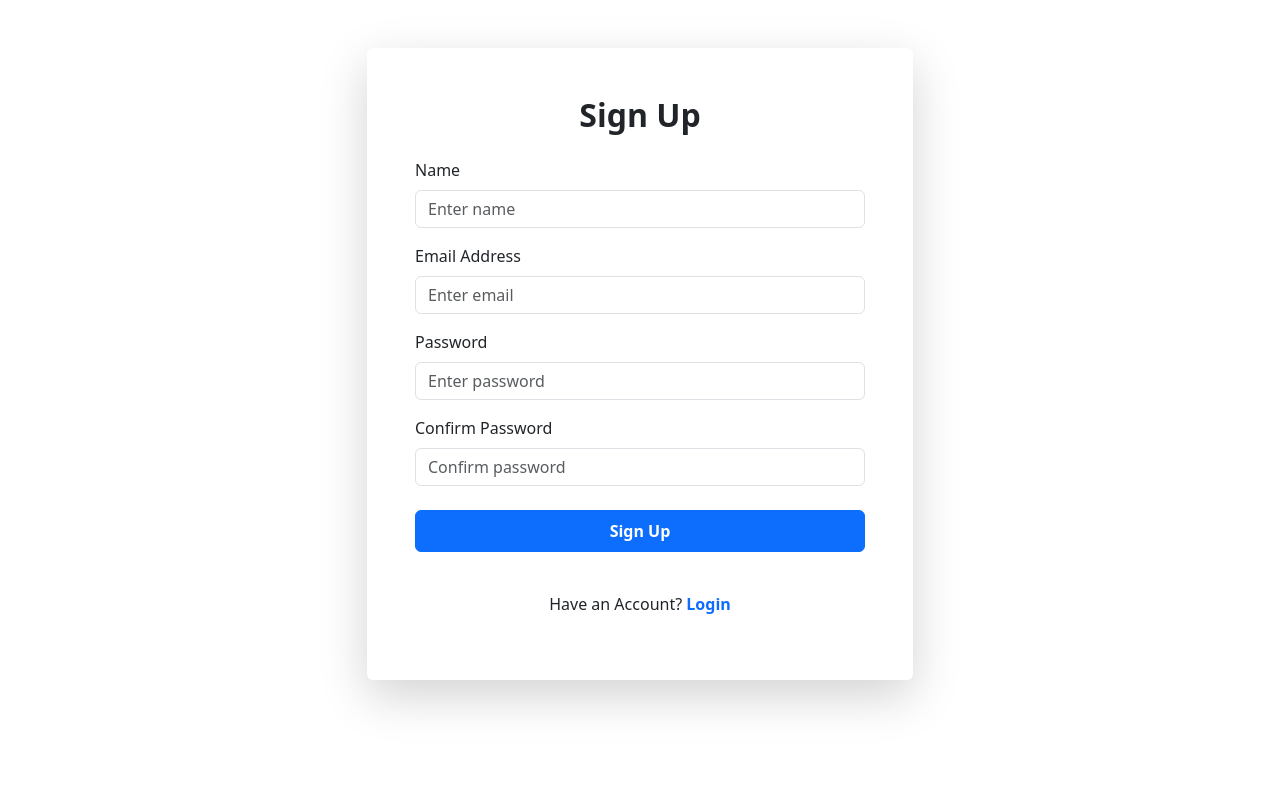
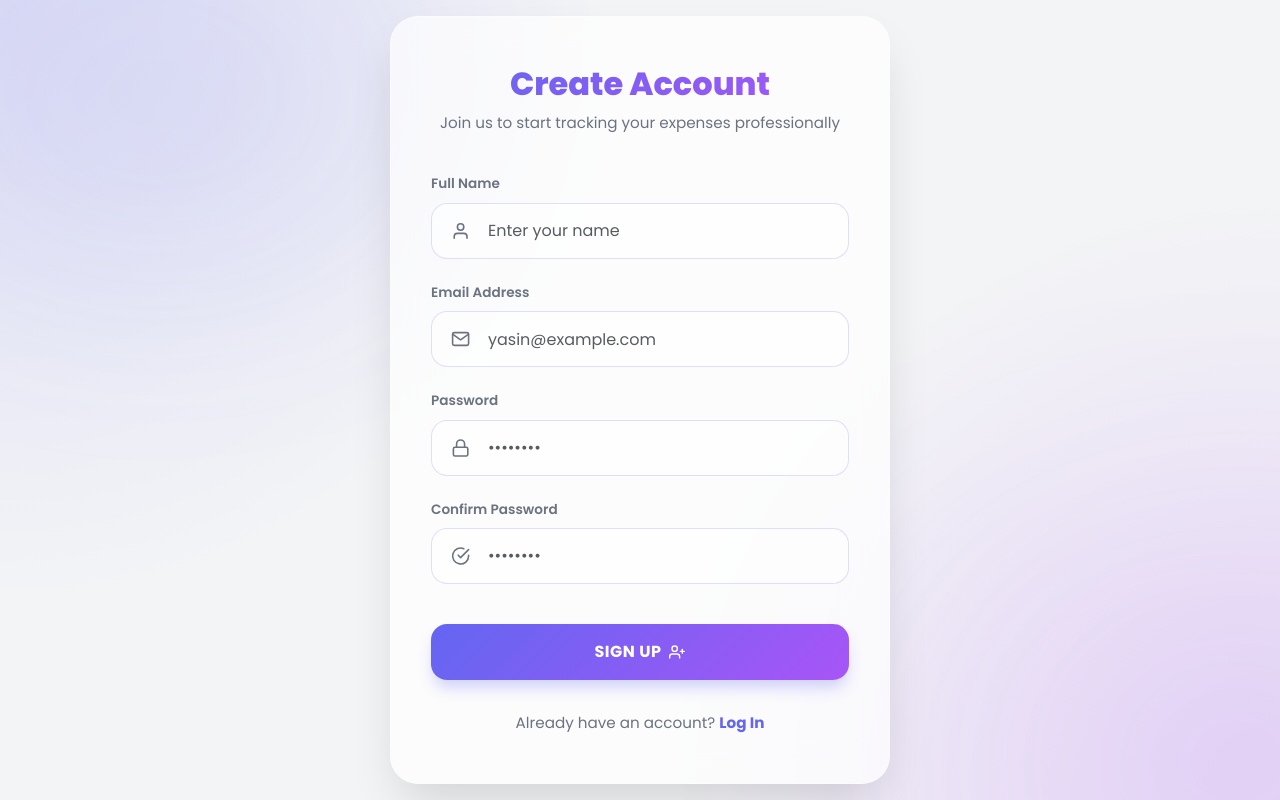
Before and after one commit to Junaid-Taqi/expense-management, a React (Create React App) app: page /signup in a window 1280 px wide. Built offline with nearby package versions, Linux system fonts and the light colour scheme.

Commit message:
login page UI

```diff
--- a/package.json
+++ b/package.json
@@ -15,6 +15,7 @@
     "react": "^19.2.4",
     "react-bootstrap": "^2.10.10",
     "react-dom": "^19.2.4",
+    "react-google-recaptcha": "^3.1.0",
     "react-icons": "^5.6.0",
     "react-redux": "^9.2.0",
     "react-router-dom": "^7.13.2",
--- a/public/index.html
+++ b/public/index.html
@@ -24,7 +24,11 @@
       work correctly both with client-side routing and a non-root public URL.
       Learn how to configure a non-root public URL by running `npm run build`.
     -->
-    <title>React App</title>
+    <title>Expense Management</title>
+    <!-- Google Fonts: Poppins and Inter -->
+    <link rel="preconnect" href="https://fonts.googleapis.com">
+    <link rel="preconnect" href="https://fonts.gstatic.com" crossorigin>
+    <link href="https://fonts.googleapis.com/css2?family=Inter:ital,opsz,wght@0,14..32,100..900;1,14..32,100..900&family=Poppins:ital,wght@0,100;0,200;0,300;0,400;0,500;0,600;0,700;0,800;0,900;1,100;1,200;1,300;1,400;1,500;1,600;1,700;1,800;1,900&display=swap" rel="stylesheet">
   </head>
   <body>
     <noscript>You need to enable JavaScript to run this app.</noscript>
--- /dev/null
+++ b/src/pages/Auth/Auth.css
@@ -0,0 +1,266 @@
+.auth-page {
+  min-height: 100vh;
+  display: flex;
+  align-items: center;
+  justify-content: center;
+  background: radial-gradient(circle at top left, rgba(99, 102, 241, 0.15) 0%, transparent 40%),
+              radial-gradient(circle at bottom right, rgba(168, 85, 247, 0.15) 0%, transparent 40%),
+              var(--bg-color);
+  font-family: 'Poppins', sans-serif;
+  overflow: hidden;
+  position: relative;
+}
+
+.auth-page::before {
+  content: '';
+  position: absolute;
+  top: -10%;
+  left: -10%;
+  width: 40%;
+  height: 40%;
+  background: var(--primary-color);
+  filter: blur(120px);
+  opacity: 0.1;
+  border-radius: 50%;
+  animation: float 15s infinite alternate ease-in-out;
+}
+
+.auth-page::after {
+  content: '';
+  position: absolute;
+  bottom: -10%;
+  right: -10%;
+  width: 40%;
+  height: 40%;
+  background: var(--secondary-color);
+  filter: blur(120px);
+  opacity: 0.15;
+  border-radius: 50%;
+  animation: float 20s infinite alternate-reverse ease-in-out;
+}
+
+@keyframes float {
+  from { transform: translate(0, 0) scale(1); }
+  to { transform: translate(100px, 50px) scale(1.2); }
+}
+
+.auth-card {
+  background: rgba(255, 255, 255, 0.7);
+  backdrop-filter: blur(20px);
+  -webkit-backdrop-filter: blur(20px);
+  border: 1px solid rgba(255, 255, 255, 0.3);
+  border-radius: 28px;
+  box-shadow: 0 25px 50px -12px rgba(0, 0, 0, 0.15);
+  width: 100%;
+  max-width: 450px;
+  padding: 3rem 2.5rem;
+  z-index: 10;
+  animation: fadeInUp 0.8s cubic-bezier(0.2, 0.8, 0.2, 1);
+}
+
+[data-bs-theme="dark"] .auth-card {
+  background: rgba(30, 41, 59, 0.7);
+  border: 1px solid rgba(255, 255, 255, 0.1);
+  box-shadow: 0 25px 50px -12px rgba(0, 0, 0, 0.5);
+}
+
+@keyframes fadeInUp {
+  from {
+    opacity: 0;
+    transform: translateY(30px);
+  }
+  to {
+    opacity: 1;
+    transform: translateY(0);
+  }
+}
+
+.auth-header {
+  text-align: center;
+  margin-bottom: 2.5rem;
+}
+
+.auth-header h2 {
+  font-weight: 800;
+  font-size: 2rem;
+  margin-bottom: 0.5rem;
+  background: linear-gradient(135deg, var(--primary-color), var(--secondary-color));
+  -webkit-background-clip: text;
+  -webkit-text-fill-color: transparent;
+  background-clip: text;
+}
+
+.auth-header p {
+  color: var(--text-muted);
+  font-size: 0.95rem;
+}
+
+.auth-input-group {
+  position: relative;
+  margin-bottom: 1.5rem;
+}
+
+.auth-input-icon {
+  position: absolute;
+  top: 50%;
+  left: 1.25rem;
+  transform: translateY(-50%);
+  color: var(--text-muted);
+  font-size: 1.2rem;
+  transition: color 0.3s ease;
+  z-index: 5;
+}
+
+.auth-input {
+  background: rgba(255, 255, 255, 0.5) !important;
+  border: 1.5px solid rgba(99, 102, 241, 0.2) !important; /* Elegant subtle border */
+  border-radius: 16px !important;
+  padding: 12px 12px 12px 3.5rem !important;
+  font-size: 1rem !important;
+  height: 56px !important;
+  transition: all 0.3s cubic-bezier(0.4, 0, 0.2, 1) !important;
+  color: var(--text-main) !important;
+}
+
+[data-bs-theme="dark"] .auth-input {
+  background: rgba(15, 23, 42, 0.5) !important;
+  border: 1.5px solid rgba(255, 255, 255, 0.1) !important;
+}
+
+.auth-input:focus {
+  background: var(--bg-card) !important;
+  border-color: var(--primary-color) !important;
+  box-shadow: 0 0 0 4px rgba(99, 102, 241, 0.15) !important;
+  transform: translateY(-2px);
+}
+
+.auth-input:focus + .auth-input-icon {
+  color: var(--primary-color);
+}
+
+.auth-label {
+  font-weight: 600;
+  font-size: 0.85rem;
+  color: var(--text-muted);
+  margin-bottom: 0.5rem;
+  display: block;
+}
+
+.auth-btn {
+  background: linear-gradient(135deg, var(--primary-color) 0%, var(--secondary-color) 100%) !important;
+  border: none !important;
+  border-radius: 16px !important;
+  height: 56px !important;
+  font-weight: 700 !important;
+  font-size: 1rem !important;
+  letter-spacing: 0.5px !important;
+  text-transform: uppercase !important;
+  box-shadow: 0 10px 15px -3px rgba(99, 102, 241, 0.3) !important;
+  transition: all 0.3s cubic-bezier(0.4, 0, 0.2, 1) !important;
+  margin-top: 1rem;
+}
+
+.auth-btn:hover:not(:disabled) {
+  transform: translateY(-3px) scale(1.02);
+  box-shadow: 0 20px 25px -5px rgba(99, 102, 241, 0.4) !important;
+}
+
+.auth-btn:active:not(:disabled) {
+  transform: translateY(0);
+}
+
+.auth-footer {
+  text-align: center;
+  margin-top: 2rem;
+  font-size: 0.95rem;
+  color: var(--text-muted);
+}
+
+.auth-link {
+  color: var(--primary-color);
+  font-weight: 700;
+  text-decoration: none;
+  transition: color 0.2s;
+}
+
+.auth-link:hover {
+  color: var(--secondary-color);
+  text-decoration: underline;
+}
+
+.error-alert {
+  border-radius: 16px !important;
+  border: none !important;
+  background: rgba(239, 68, 68, 0.1) !important;
+  color: #ef4444 !important;
+  font-weight: 500 !important;
+  margin-bottom: 1.5rem !important;
+  animation: shake 0.4s cubic-bezier(.36,.07,.19,.97) both;
+}
+
+/* reCAPTCHA Placeholder Styles */
+.captcha-container {
+  background: rgba(255, 255, 255, 0.5);
+  border: 1px solid rgba(0, 0, 0, 0.1);
+  border-radius: 8px;
+  padding: 12px 15px;
+  display: flex;
+  align-items: center;
+  justify-content: space-between;
+  margin-bottom: 1.5rem;
+  box-shadow: 0 2px 5px rgba(0,0,0,0.05);
+}
+
+[data-bs-theme="dark"] .captcha-container {
+  background: rgba(15, 23, 42, 0.5);
+  border: 1px solid rgba(255, 255, 255, 0.1);
+}
+
+.captcha-content {
+  display: flex;
+  align-items: center;
+  gap: 12px;
+}
+
+.captcha-checkbox {
+  width: 28px;
+  height: 28px;
+  border: 2px solid #c1c1c1;
+  border-radius: 3px;
+  background: #fff;
+  cursor: pointer;
+  transition: all 0.2s;
+}
+
+.captcha-label {
+  font-size: 0.9rem;
+  color: #555;
+  font-weight: 500;
+}
+
+[data-bs-theme="dark"] .captcha-label {
+  color: #94a3b8;
+}
+
+.captcha-logo {
+  display: flex;
+  flex-direction: column;
+  align-items: center;
+  gap: 2px;
+}
+
+.captcha-logo img {
+  width: 32px;
+}
+
+.captcha-logo span {
+  font-size: 0.65rem;
+  color: #9b9b9b;
+}
+
+@keyframes shake {
+  10%, 90% { transform: translate3d(-1px, 0, 0); }
+  20%, 80% { transform: translate3d(2px, 0, 0); }
+  30%, 50%, 70% { transform: translate3d(-4px, 0, 0); }
+  40%, 60% { transform: translate3d(4px, 0, 0); }
+}
--- a/src/pages/Auth/Login.js
+++ b/src/pages/Auth/Login.js
@@ -1,12 +1,16 @@
 import React, { useState, useEffect } from 'react';
-import { Form, Button, Card, Alert, Container, Row, Col } from 'react-bootstrap';
+import { Form, Button, Alert } from 'react-bootstrap';
 import { useDispatch, useSelector } from 'react-redux';
 import { Link, useNavigate } from 'react-router-dom';
+import { FiMail, FiLock, FiArrowRight } from 'react-icons/fi';
+import ReCAPTCHA from 'react-google-recaptcha';
 import { login, clearError } from '../../store/slices/authSlice';
+import './Auth.css';
 
 const Login = () => {
   const [email, setEmail] = useState('');
   const [password, setPassword] = useState('');
+  const [captchaValue, setCaptchaValue] = useState(null);
 
   const dispatch = useDispatch();
   const navigate = useNavigate();
@@ -22,65 +26,98 @@ const Login = () => {
     };
   }, [userInfo, navigate, dispatch]);
 
+  const onCaptchaChange = (value) => {
+    setCaptchaValue(value);
+  };
+
   const submitHandler = (e) => {
     e.preventDefault();
+    if (!captchaValue) {
+      alert('Please verify you are not a robot');
+      return;
+    }
     dispatch(login({ email, password }));
   };
 
   return (
-    <Container className="mt-5">
-      <Row className="justify-content-md-center">
-        <Col xs={12} md={6}>
-          <Card className="shadow-lg border-0">
-            <Card.Body className="p-5">
-              <h2 className="text-center mb-4 fw-bold">Login</h2>
-              {error && <Alert variant="danger">{error}</Alert>}
+    <div className="auth-page">
+      <div className="auth-card">
+        <div className="auth-header">
+          <h2>Welcome Back</h2>
+          <p>Sign in to manage your finances elegantly</p>
+        </div>
+
+        {error && (
+          <Alert variant="danger" className="error-alert">
+            {error}
+          </Alert>
+        )}
+
         <Form onSubmit={submitHandler}>
-                <Form.Group className="mb-3" controlId="email">
-                  <Form.Label>Email Address</Form.Label>
+          <div className="auth-input-group">
+            <label className="auth-label">Email Address</label>
+            <div className="position-relative">
               <Form.Control
                 type="email"
-                    placeholder="Enter email"
+                placeholder="yasin@example.com"
                 value={email}
                 onChange={(e) => setEmail(e.target.value)}
                 required
-                  ></Form.Control>
-                </Form.Group>
+                className="auth-input"
+              />
+              <FiMail className="auth-input-icon" />
+            </div>
+          </div>
 
-                <Form.Group className="mb-4" controlId="password">
-                  <Form.Label>Password</Form.Label>
+          <div className="auth-input-group">
+            <label className="auth-label">Password</label>
+            <div className="position-relative">
               <Form.Control
                 type="password"
-                    placeholder="Enter password"
+                placeholder="••••••••"
                 value={password}
                 onChange={(e) => setPassword(e.target.value)}
                 required
-                  ></Form.Control>
-                </Form.Group>
+                className="auth-input"
+              />
+              <FiLock className="auth-input-icon" />
+            </div>
+          </div>
+
+          <div className="captcha-wrapper mb-4">
+            <ReCAPTCHA
+              sitekey="6LeIxAcTAAAAAJcZVRqyHh71UMIEGNQ_MXjiZKhI" // Google Test Key
+              onChange={onCaptchaChange}
+              theme="light" // Can be dynamic based on your project theme if needed
+            />
+          </div>
 
           <Button
             type="submit"
-                  variant="primary"
-                  className="w-100 py-2 fw-bold"
+            className="w-100 auth-btn"
             disabled={loading}
           >
-                  {loading ? 'Logging in...' : 'Sign In'}
+            {loading ? (
+              <span className="d-flex align-items-center justify-content-center">
+                <span className="spinner-border spinner-border-sm me-2" role="status" aria-hidden="true"></span>
+                Logging in...
+              </span>
+            ) : (
+              <span className="d-flex align-items-center justify-content-center">
+                Sign In <FiArrowRight className="ms-2" />
+              </span>
+            )}
           </Button>
         </Form>
 
-              <Row className="py-3 mt-4 text-center">
-                <Col>
-                  New Customer?{' '}
-                  <Link to="/signup" className="text-decoration-none fw-bold">
-                    Register
+        <div className="auth-footer">
+          Don't have an account?{' '}
+          <Link to="/signup" className="auth-link">
+            Create Account
           </Link>
-                </Col>
-              </Row>
-            </Card.Body>
-          </Card>
-        </Col>
-      </Row>
-    </Container>
+        </div>
+      </div>
+    </div>
   );
 };
 
--- a/src/pages/Auth/Signup.js
+++ b/src/pages/Auth/Signup.js
@@ -1,8 +1,10 @@
 import React, { useState, useEffect } from 'react';
-import { Form, Button, Card, Alert, Container, Row, Col } from 'react-bootstrap';
+import { Form, Button, Alert } from 'react-bootstrap';
 import { useDispatch, useSelector } from 'react-redux';
 import { Link, useNavigate } from 'react-router-dom';
+import { FiUser, FiMail, FiLock, FiCheckCircle, FiUserPlus } from 'react-icons/fi';
 import { register, clearError } from '../../store/slices/authSlice';
+import './Auth.css';
 
 const Signup = () => {
   const [name, setName] = useState('');
@@ -36,82 +38,111 @@ const Signup = () => {
   };
 
   return (
-    <Container className="mt-5">
-      <Row className="justify-content-md-center">
-        <Col xs={12} md={6}>
-          <Card className="shadow-lg border-0">
-            <Card.Body className="p-5">
-              <h2 className="text-center mb-4 fw-bold">Sign Up</h2>
-              {message && <Alert variant="danger">{message}</Alert>}
-              {error && <Alert variant="danger">{error}</Alert>}
+    <div className="auth-page">
+      <div className="auth-card" style={{ maxWidth: '500px' }}>
+        <div className="auth-header">
+          <h2>Create Account</h2>
+          <p>Join us to start tracking your expenses professionally</p>
+        </div>
+
+        {message && (
+          <Alert variant="danger" className="error-alert">
+            {message}
+          </Alert>
+        )}
+        {error && (
+          <Alert variant="danger" className="error-alert">
+            {error}
+          </Alert>
+        )}
+
         <Form onSubmit={submitHandler}>
-                <Form.Group className="mb-3" controlId="name">
-                  <Form.Label>Name</Form.Label>
+          <div className="auth-input-group">
+            <label className="auth-label">Full Name</label>
+            <div className="position-relative">
               <Form.Control
                 type="text"
-                    placeholder="Enter name"
+                placeholder="Enter your name"
                 value={name}
                 onChange={(e) => setName(e.target.value)}
                 required
-                  ></Form.Control>
-                </Form.Group>
+                className="auth-input"
+              />
+              <FiUser className="auth-input-icon" />
+            </div>
+          </div>
 
-                <Form.Group className="mb-3" controlId="email">
-                  <Form.Label>Email Address</Form.Label>
+          <div className="auth-input-group">
+            <label className="auth-label">Email Address</label>
+            <div className="position-relative">
               <Form.Control
                 type="email"
-                    placeholder="Enter email"
+                placeholder="yasin@example.com"
                 value={email}
                 onChange={(e) => setEmail(e.target.value)}
                 required
-                  ></Form.Control>
-                </Form.Group>
+                className="auth-input"
+              />
+              <FiMail className="auth-input-icon" />
+            </div>
+          </div>
 
-                <Form.Group className="mb-3" controlId="password">
-                  <Form.Label>Password</Form.Label>
+          <div className="auth-input-group">
+            <label className="auth-label">Password</label>
+            <div className="position-relative">
               <Form.Control
                 type="password"
-                    placeholder="Enter password"
+                placeholder="••••••••"
                 value={password}
                 onChange={(e) => setPassword(e.target.value)}
                 required
-                  ></Form.Control>
-                </Form.Group>
+                className="auth-input"
+              />
+              <FiLock className="auth-input-icon" />
+            </div>
+          </div>
 
-                <Form.Group className="mb-4" controlId="confirmPassword">
-                  <Form.Label>Confirm Password</Form.Label>
+          <div className="auth-input-group">
+            <label className="auth-label">Confirm Password</label>
+            <div className="position-relative">
               <Form.Control
                 type="password"
-                    placeholder="Confirm password"
+                placeholder="••••••••"
                 value={confirmPassword}
                 onChange={(e) => setConfirmPassword(e.target.value)}
                 required
-                  ></Form.Control>
-                </Form.Group>
+                className="auth-input"
+              />
+              <FiCheckCircle className="auth-input-icon" />
+            </div>
+          </div>
 
           <Button
             type="submit"
-                  variant="primary"
-                  className="w-100 py-2 fw-bold"
+            className="w-100 auth-btn"
             disabled={loading}
           >
-                  {loading ? 'Registering...' : 'Sign Up'}
+            {loading ? (
+              <span className="d-flex align-items-center justify-content-center">
+                <span className="spinner-border spinner-border-sm me-2" role="status" aria-hidden="true"></span>
+                Creating account...
+              </span>
+            ) : (
+              <span className="d-flex align-items-center justify-content-center">
+                Sign Up <FiUserPlus className="ms-2" />
+              </span>
+            )}
           </Button>
         </Form>
 
-              <Row className="py-3 mt-4 text-center">
-                <Col>
-                  Have an Account?{' '}
-                  <Link to="/login" className="text-decoration-none fw-bold">
-                    Login
+        <div className="auth-footer">
+          Already have an account?{' '}
+          <Link to="/login" className="auth-link">
+            Log In
           </Link>
-                </Col>
-              </Row>
-            </Card.Body>
-          </Card>
-        </Col>
-      </Row>
-    </Container>
+        </div>
+      </div>
+    </div>
   );
 };
 
```
Also changed, not shown: 1 other file (tests, documents, lock files or other folders). Lines whose indentation alone changed are shown as unchanged.
